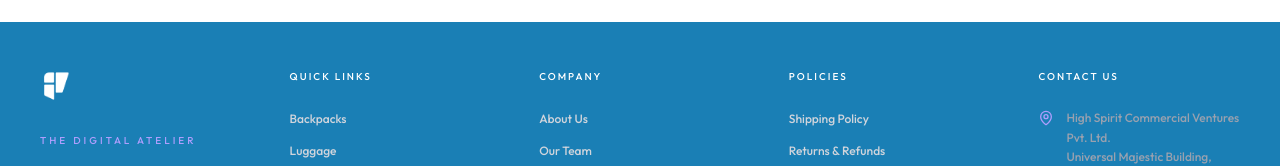
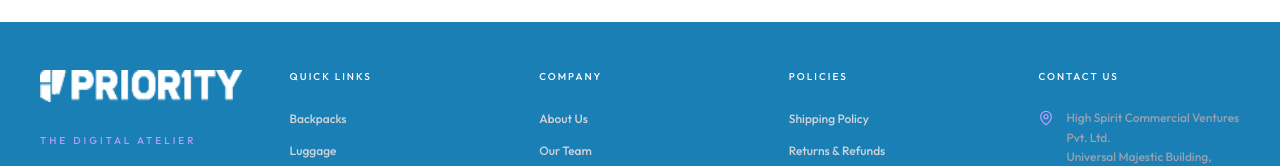
Before and after one commit to yc6wppwhf9-cmyk/EcommerceWebsite, a React (Vite) app in the folder frontend/: page /1 in a window 1280 px wide. Shown: the part 842-1008 px from the top of the page. Built offline with nearby package versions, Linux system fonts and the light colour scheme; no server answers; a web font is replaced by a local one.

Commit message:
fix: use correct logo in footer (remove space in filename)
https://claude.ai/code/session_01XGnuSjWC13G5Qex62hVVsG

```diff
--- a/frontend/src/components/Footer.tsx
+++ b/frontend/src/components/Footer.tsx
@@ -58,7 +58,7 @@ export const Footer = () => {
         {/* Brand — always visible */}
         <div className="mb-8 md:mb-0 md:hidden">
           <Link to="/" className="mb-4 block">
-            <img src="/Priority Logo-02.png" alt="Priority Bags" className="h-8 w-auto brightness-0 invert" />
+            <img src="/logo.png" alt="Priority Bags" className="h-8 w-auto brightness-0 invert" />
           </Link>
           <p className="text-[10px] font-semibold tracking-[0.3em] text-[#ae9efd] uppercase mb-3">The Digital Atelier</p>
           <p className="text-xs text-gray-400 leading-relaxed font-medium">
@@ -70,7 +70,7 @@ export const Footer = () => {
           {/* Brand — desktop */}
           <div className="hidden md:block col-span-1 break-inside-avoid">
             <Link to="/" className="mb-8 block">
-              <img src="/Priority Logo-02.png" alt="Priority Bags" className="h-8 w-auto brightness-0 invert" />
+              <img src="/logo.png" alt="Priority Bags" className="h-8 w-auto brightness-0 invert" />
             </Link>
             <p className="text-[10px] font-semibold tracking-[0.3em] text-[#ae9efd] uppercase mb-4">The Digital Atelier</p>
             <p className="text-xs text-gray-400 leading-relaxed font-medium">
```
